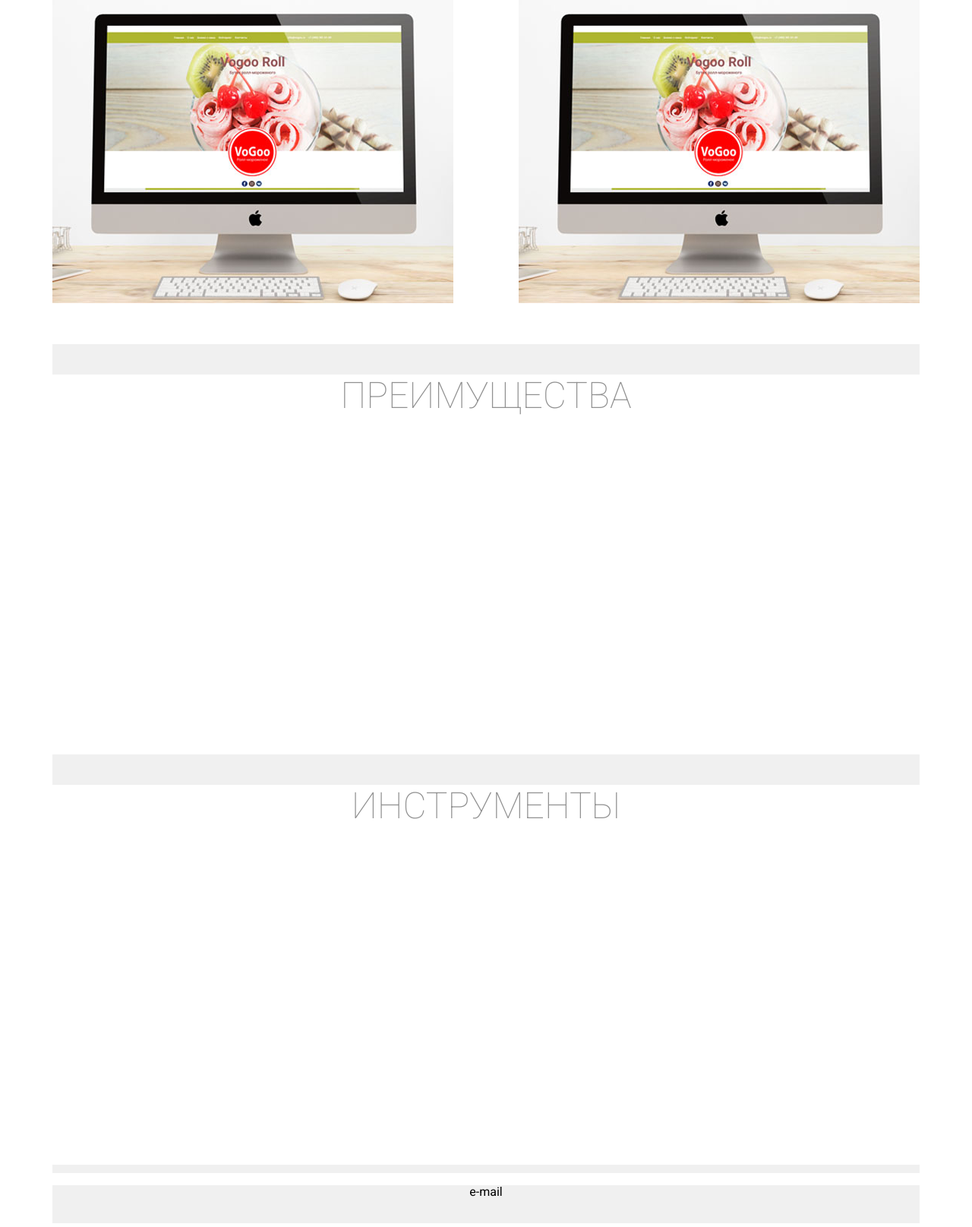
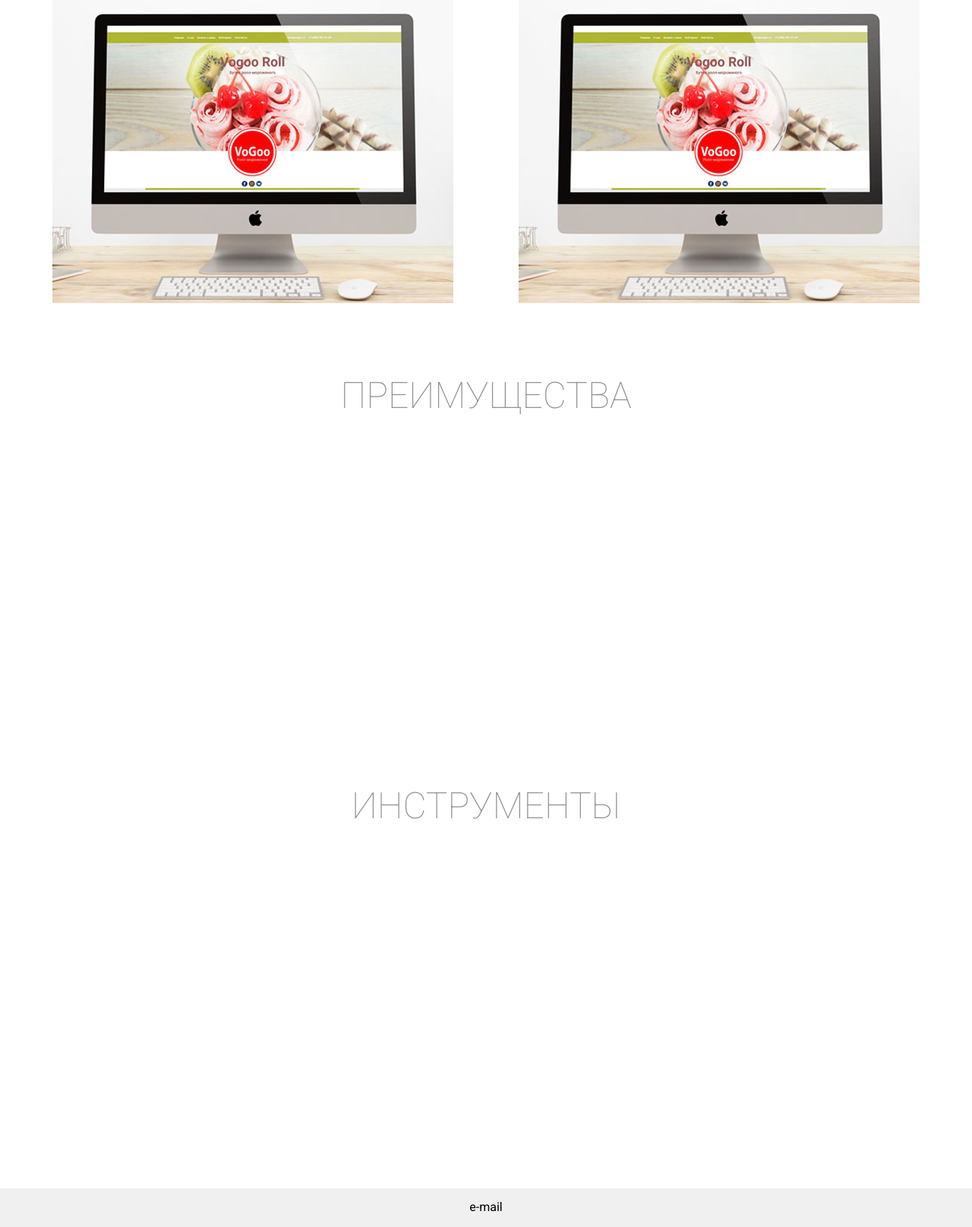
Before and after one commit to MikeIv/mikeiv.github.io, a PHP site: page / in a window 1280 px wide. Shown: the part 917-2532 px from the top of the page at 76% size. Run offline with PHP 8.4, Linux system fonts and the light colour scheme; some libraries are stand-ins or nearby versions.

Commit message:
delete background-color from main section

```diff
--- a/portfolio/css/styles.css
+++ b/portfolio/css/styles.css
@@ -71,7 +71,7 @@ http://webaim.org/techniques/css/invisiblecontent/ */
 .nav-block__item:hover {
   font-weight: 400;
   color: #4d4d4d;
-  text-shadow: 0px 2px 3px #9f9f9f;
+  text-shadow: 0px 1px 2px #c3c3c3;
 }
 
 .nav-block__item a {
@@ -92,7 +92,6 @@ http://webaim.org/techniques/css/invisiblecontent/ */
   max-width: 1142px;
   height: 2000px;
   margin: 0 auto;
-  background-color: #f0f0f0;
 }
 
 .portfolio-block {
@@ -130,16 +129,21 @@ http://webaim.org/techniques/css/invisiblecontent/ */
   color: #919191;
 }
 
-
-
-
+.footer {
+  width: 100%;
+  min-height: 30px;
+  margin-top: 20px;
+  background-color: #f0f0f0;
+}
 
 .footer-block {
+  display: flex;
+  justify-content: center;
+  align-content: center;
   max-width: 1142px;
   min-height: 50px;
   margin: 0 auto;
   text-align: center;
-  background-color: #f0f0f0;
 }
 
 .footer-block p {
@@ -156,7 +160,6 @@ http://webaim.org/techniques/css/invisiblecontent/ */
     margin: auto;
     text-align: center;
   }
-
   .portfolio-block__item img {
     margin: auto;
   }
```
